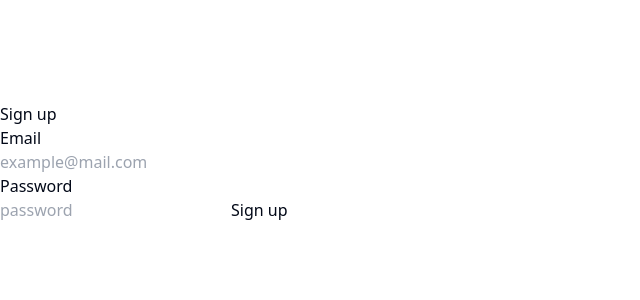
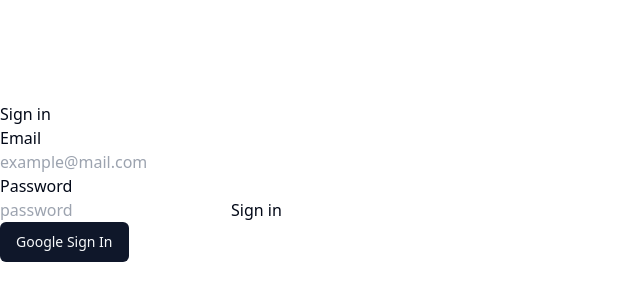
Before and after one commit to jdrco/tailor, a Next.js app: page /signin in a window 1280 px wide. Shown: the part 138-438 px from the top of the page, without its empty margins (0-640 px from the left). Built offline with nearby package versions, Linux system fonts and the light colour scheme; no server answers.

Commit message:
Added logout button.
Added google auth.

```diff
--- a/package.json
+++ b/package.json
@@ -9,6 +9,7 @@
     "lint": "next lint"
   },
   "dependencies": {
+    "@radix-ui/react-slot": "^1.0.2",
     "@types/node": "20.3.1",
     "@types/react": "18.2.13",
     "@types/react-dom": "18.2.6",
--- a/src/app/home/page.tsx
+++ b/src/app/home/page.tsx
@@ -2,6 +2,9 @@
 import React from 'react';
 import { useAuthContext } from '@/context/AuthContext';
 import { useRouter } from 'next/navigation';
+import { Button } from '@/components/ui/button';
+import signout from '@/firebase/auth/signout';
+
 function Page() {
   const { user } = useAuthContext();
   const router = useRouter();
@@ -14,6 +17,7 @@
     <>
       <h1>Home Page</h1>
       <h1>Only logged in users can view this page</h1>
+      <Button onClick={signout}>Sign out</Button>
     </>
   );
 }
--- a/src/app/signin/page.tsx
+++ b/src/app/signin/page.tsx
@@ -2,6 +2,8 @@
 import React from 'react';
 import signIn from '@/firebase/auth/signin';
 import { useRouter } from 'next/navigation';
+import { Button } from '@/components/ui/button';
+import googleAuth from '@/firebase/auth/googleauth';
 
 function Page() {
   const [email, setEmail] = React.useState('');
@@ -20,10 +22,22 @@
     console.log(result);
     return router.push('/home');
   };
+
+  const handleGoogleSignIn = async () => {
+    const { result, error } = await googleAuth();
+
+    if (error) {
+      return console.log(error);
+    }
+
+    console.log(result);
+    return router.push('/home');
+  };
+
   return (
     <div className="wrapper">
       <div className="form-wrapper">
-        <h1 className="mt-60 mb-30">Sign up</h1>
+        <h1 className="mt-60 mb-30">Sign in</h1>
         <form onSubmit={handleForm} className="form">
           <label htmlFor="email">
             <p>Email</p>
@@ -47,8 +61,9 @@
               placeholder="password"
             />
           </label>
-          <button type="submit">Sign up</button>
+          <button type="submit">Sign in</button>
         </form>
+        <Button onClick={handleGoogleSignIn}>Google Sign In</Button>
       </div>
     </div>
   );
--- a/src/app/signup/page.tsx
+++ b/src/app/signup/page.tsx
@@ -2,6 +2,8 @@
 import React from 'react';
 import signUp from '@/firebase/auth/signup';
 import { useRouter } from 'next/navigation';
+import { Button } from '@/components/ui/button';
+import googleAuth from '@/firebase/auth/googleauth';
 
 function Page() {
   const [email, setEmail] = React.useState('');
@@ -20,6 +22,18 @@
     console.log(result);
     return router.push('/home');
   };
+
+  const handleGoogleSignUp = async () => {
+    const { result, error } = await googleAuth();
+
+    if (error) {
+      return console.log(error);
+    }
+
+    console.log(result);
+    return router.push('/home');
+  };
+
   return (
     <div className="wrapper">
       <div className="form-wrapper">
@@ -49,6 +63,7 @@
           </label>
           <button type="submit">Sign up</button>
         </form>
+        <Button onClick={handleGoogleSignUp}>Google Sign Up</Button>
       </div>
     </div>
   );
--- /dev/null
+++ b/src/components/ui/button.tsx
@@ -0,0 +1,56 @@
+import * as React from "react"
+import { Slot } from "@radix-ui/react-slot"
+import { cva, type VariantProps } from "class-variance-authority"
+
+import { cn } from "@/lib/utils"
+
+const buttonVariants = cva(
+  "inline-flex items-center justify-center rounded-md text-sm font-medium ring-offset-background transition-colors focus-visible:outline-none focus-visible:ring-2 focus-visible:ring-ring focus-visible:ring-offset-2 disabled:pointer-events-none disabled:opacity-50",
+  {
+    variants: {
+      variant: {
+        default: "bg-primary text-primary-foreground hover:bg-primary/90",
+        destructive:
+          "bg-destructive text-destructive-foreground hover:bg-destructive/90",
+        outline:
+          "border border-input bg-background hover:bg-accent hover:text-accent-foreground",
+        secondary:
+          "bg-secondary text-secondary-foreground hover:bg-secondary/80",
+        ghost: "hover:bg-accent hover:text-accent-foreground",
+        link: "text-primary underline-offset-4 hover:underline",
+      },
+      size: {
+        default: "h-10 px-4 py-2",
+        sm: "h-9 rounded-md px-3",
+        lg: "h-11 rounded-md px-8",
+        icon: "h-10 w-10",
+      },
+    },
+    defaultVariants: {
+      variant: "default",
+      size: "default",
+    },
+  }
+)
+
+export interface ButtonProps
+  extends React.ButtonHTMLAttributes<HTMLButtonElement>,
+    VariantProps<typeof buttonVariants> {
+  asChild?: boolean
+}
+
+const Button = React.forwardRef<HTMLButtonElement, ButtonProps>(
+  ({ className, variant, size, asChild = false, ...props }, ref) => {
+    const Comp = asChild ? Slot : "button"
+    return (
+      <Comp
+        className={cn(buttonVariants({ variant, size, className }))}
+        ref={ref}
+        {...props}
+      />
+    )
+  }
+)
+Button.displayName = "Button"
+
+export { Button, buttonVariants }
--- /dev/null
+++ b/src/firebase/auth/googleauth.ts
@@ -0,0 +1,18 @@
+import firebase_app from '../config';
+import { getAuth, signInWithPopup, GoogleAuthProvider } from 'firebase/auth';
+
+const auth = getAuth(firebase_app);
+
+export default async function googleAuth() {
+  let result = null,
+    error = null;
+  const provider = new GoogleAuthProvider();
+
+  try {
+    result = await signInWithPopup(auth, provider);
+  } catch (e) {
+    error = e;
+  }
+
+  return { result, error };
+}
--- /dev/null
+++ b/src/firebase/auth/signout.ts
@@ -0,0 +1,17 @@
+import firebase_app from '../config';
+import { getAuth, signOut } from 'firebase/auth';
+
+const auth = getAuth(firebase_app);
+
+export default async function signout() {
+  let result = false,
+    error = null;
+  try {
+    await signOut(auth);
+    result = true;
+  } catch (e) {
+    error = e;
+  }
+
+  return { result, error };
+}
```
Also changed, not shown: 1 other file (tests, documents, lock files or other folders).
